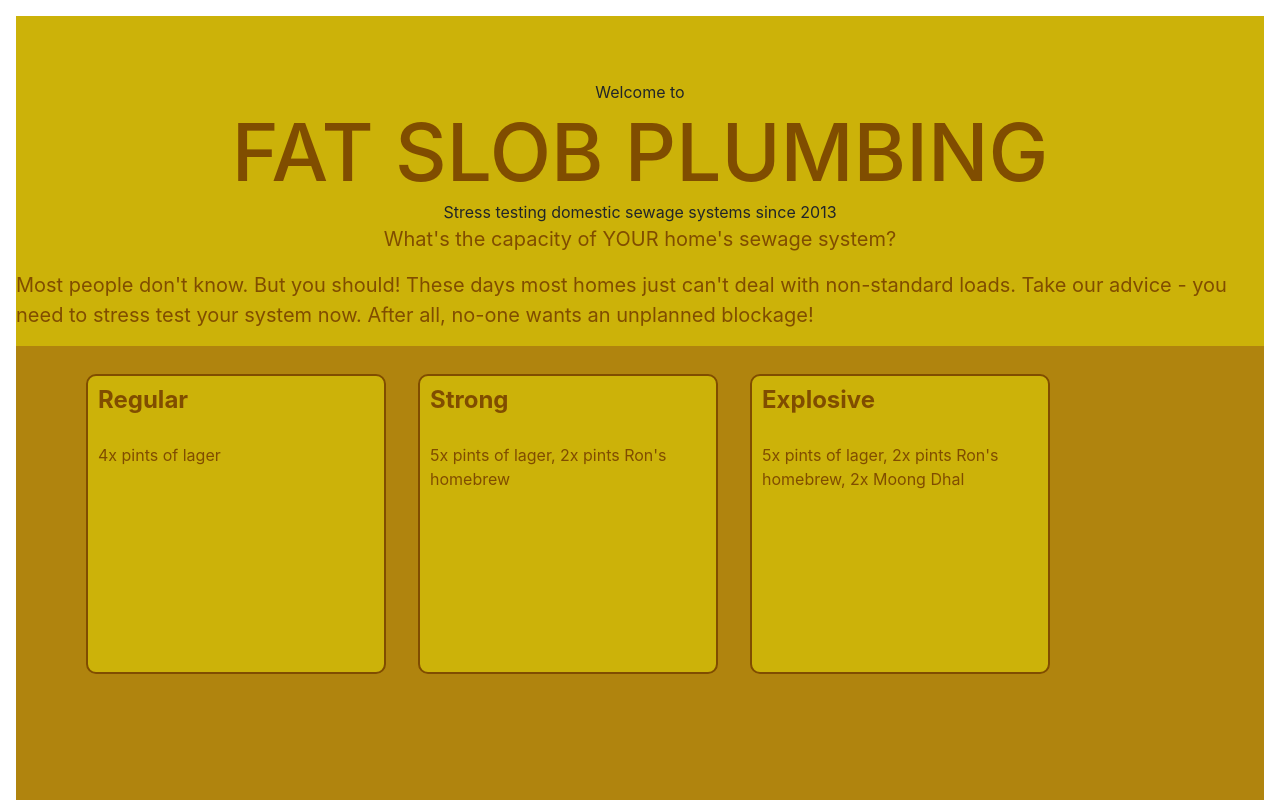
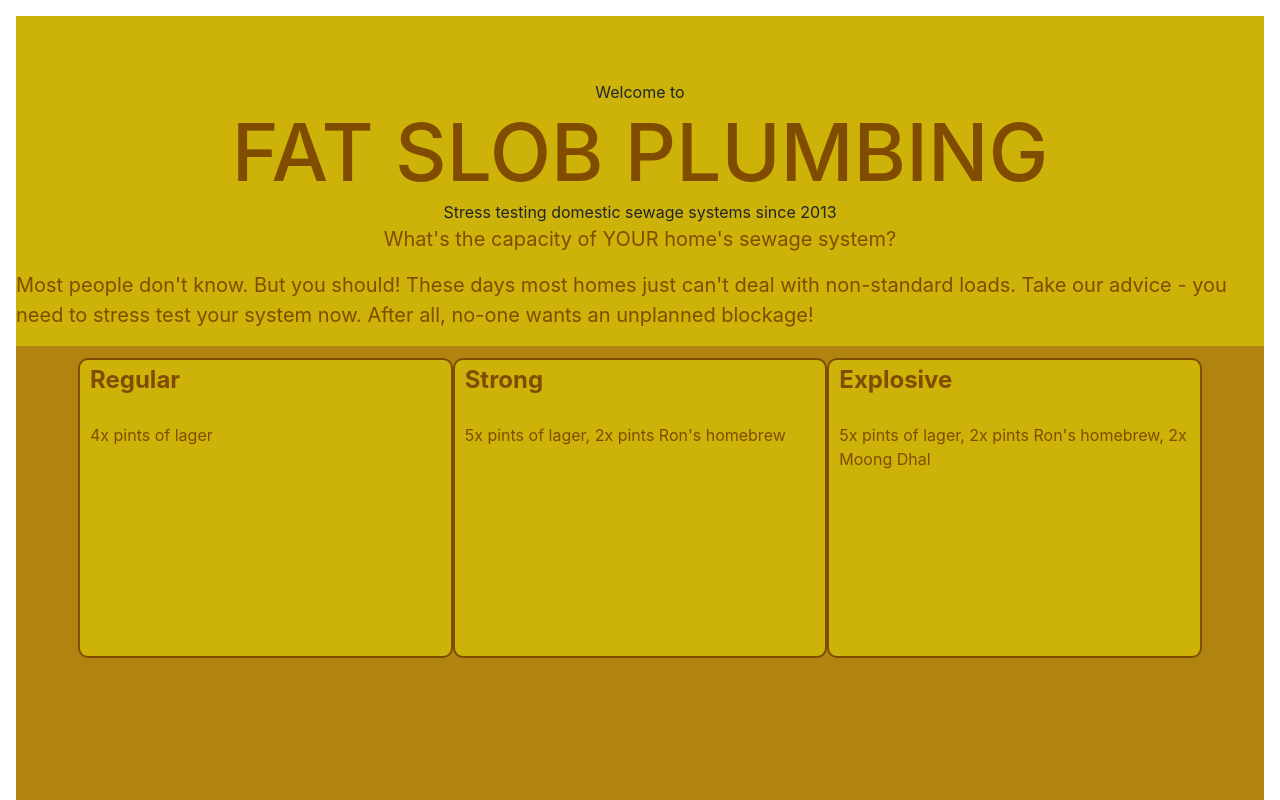
Before and after one commit to headexpanded/fat_slob_plumbing, a Next.js app: page / in a window 1280 px wide. Shown: the top 800 px of the page. Built offline with nearby package versions, Linux system fonts and the light colour scheme.

Commit message:
bootstrap div in services section

```diff
--- a/components/fspcards/ServicesCard.tsx
+++ b/components/fspcards/ServicesCard.tsx
@@ -16,9 +16,9 @@ export const ServicesCard =({title, content}:ServicesCardProps) =>{
                 border: 2px solid #804D00;
                 border-radius: 10px;
                 height: 300px;
-                margin: 1rem;
-                max-width: 300px;
-                padding: 4px;
+
+
+
                 text-align:left;
                 transition: color 0.15s ease, border-color 0.15s ease;
             }
--- a/components/sections/ServicesSection.tsx
+++ b/components/sections/ServicesSection.tsx
@@ -29,7 +29,7 @@ export const ServicesSection = () => {
 {/*  extract key from serviceCards, spread the rest into card component */}
 <section className="servicesSection">
   <div className="container-sm">
-    <div className="row row-cols-3 align-items-center">
+    <div className="row row-cols-3 g-2 align-items-center">
 
           {serviceCards.map(({key,...other}) => {
               return <FSPCards.ServicesCard key={key} {...other}/>
```
